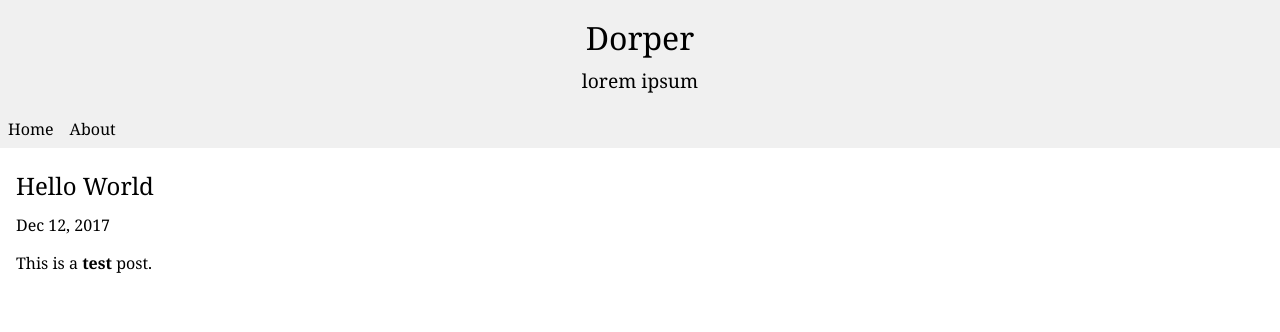
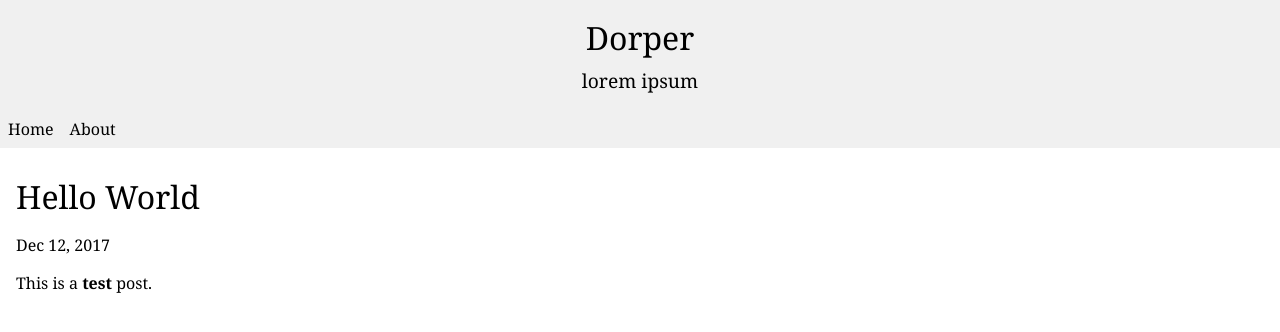
Before and after one commit to dorpga/dorpga.github.io, a Jekyll site: the page built from index.html, in a window 1280 px wide. Shown: the top 332 px of the page. Built offline with Jekyll 4.4.1, drawn with Linux system fonts in a browser that asks for light colours.

Commit message:
Update master.sass

```diff
--- a/css/master.sass
+++ b/css/master.sass
@@ -48,6 +48,7 @@ header, nav
   background-color: #f0f0f0
 
 .pl-title
+  font-size: 2em
   margin-bottom: 0.5em
   a
     color: inherit
```
